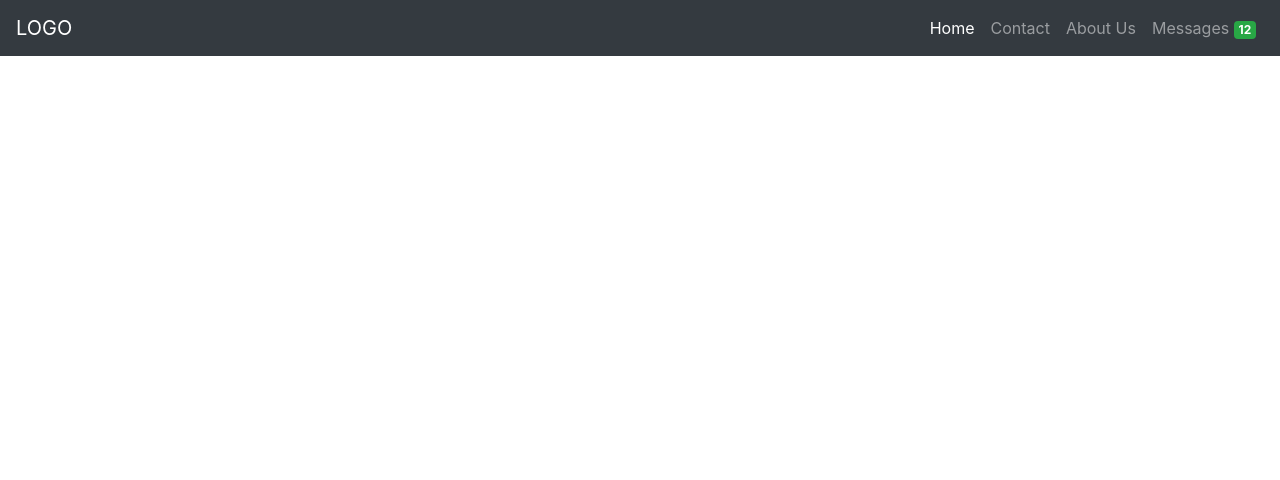
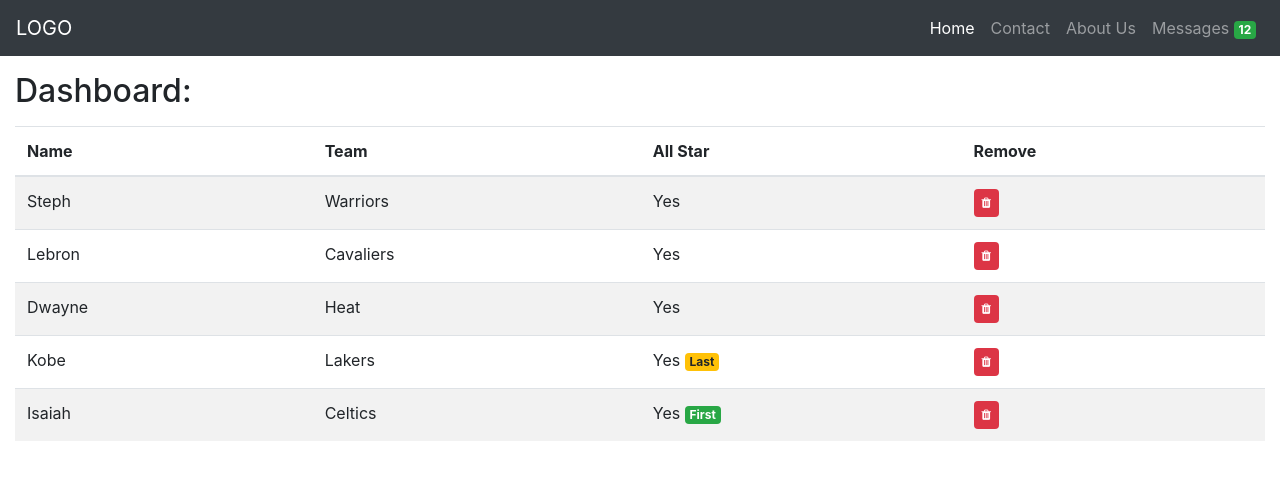
Before and after one commit to HeyImMatt/springboard-bootstrap-exercise, a plain HTML site: page part2.html in a window 1280 px wide. Drawn offline with nearby package versions, Linux system fonts and the light colour scheme.

Commit message:
Add dashboard table requirement

```diff
--- a/part2.html
+++ b/part2.html
@@ -20,6 +20,51 @@
       <a class="nav-item nav-link" href="#">Messages <span class="badge badge-success">12</span></a>
     </div>
   </nav>
+  <div class="container-fluid">
+    <h2 class="my-3">Dashboard:</h2>
+    <table class="table table-striped">
+      <thead>
+        <tr>
+          <th scope="col">Name</th>
+          <th scope="col">Team</th>
+          <th scope="col">All Star</th>
+          <th scope="col">Remove</th>
+        </tr>
+      </thead>
+      <tbody>
+        <tr>
+          <td>Steph</td>
+          <td>Warriors</td>
+          <td>Yes</td>
+          <td><span class="badge badge-danger p-2"><i class="fa fa-trash text-white" aria-hidden="true"></i></span></td>
+        </tr>
+        <tr>
+          <td>Lebron</td>
+          <td>Cavaliers</td>
+          <td>Yes</td>
+          <td><span class="badge badge-danger p-2"><i class="fa fa-trash text-white" aria-hidden="true"></i></span></td>
+        </tr>
+        <tr>
+          <td>Dwayne</td>
+          <td>Heat</td>
+          <td>Yes</td>
+          <td><span class="badge badge-danger p-2"><i class="fa fa-trash text-white" aria-hidden="true"></i></span></td>
+        </tr>
+        <tr>
+          <td>Kobe</td>
+          <td>Lakers</td>
+          <td>Yes <span class="badge badge-warning">Last</span></td>
+          <td><span class="badge badge-danger p-2"><i class="fa fa-trash text-white" aria-hidden="true"></i></span></td>
+        </tr>
+        <tr>
+          <td>Isaiah</td>
+          <td>Celtics</td>
+          <td>Yes <span class="badge badge-success text-white">First</span></td>
+          <td><span class="badge badge-danger p-2"><i class="fa fa-trash text-white" aria-hidden="true"></i></span></td>
+        </tr>
+      </tbody>
+    </table>
+  </div>
   <script src="https://code.jquery.com/jquery-3.5.1.slim.min.js"
     integrity="sha384-DfXdz2htPH0lsSSs5nCTpuj/zy4C+OGpamoFVy38MVBnE+IbbVYUew+OrCXaRkfj"
     crossorigin="anonymous"></script>
```
